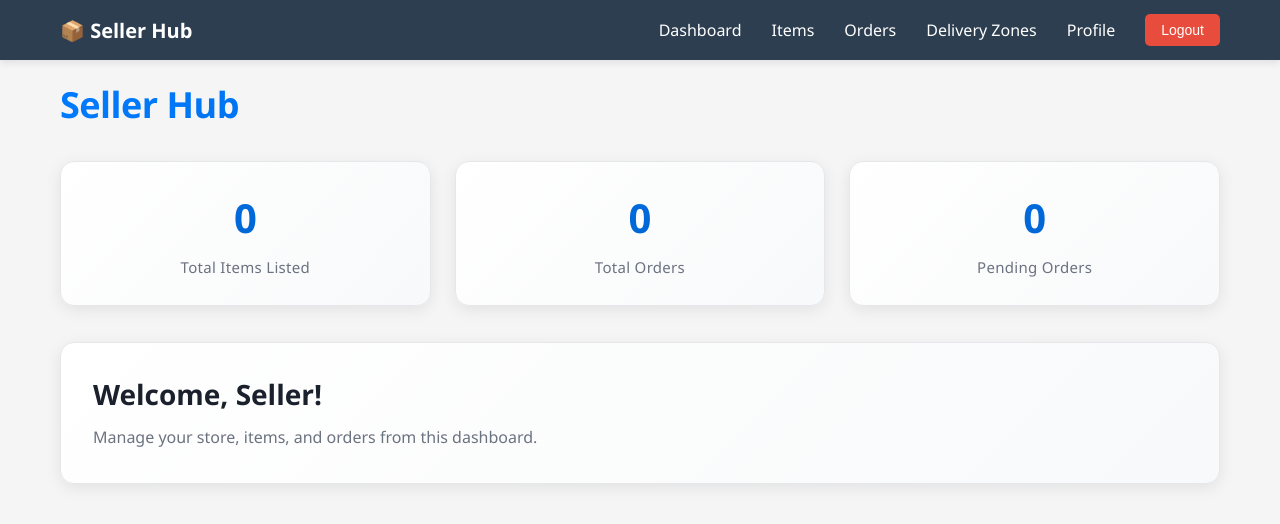
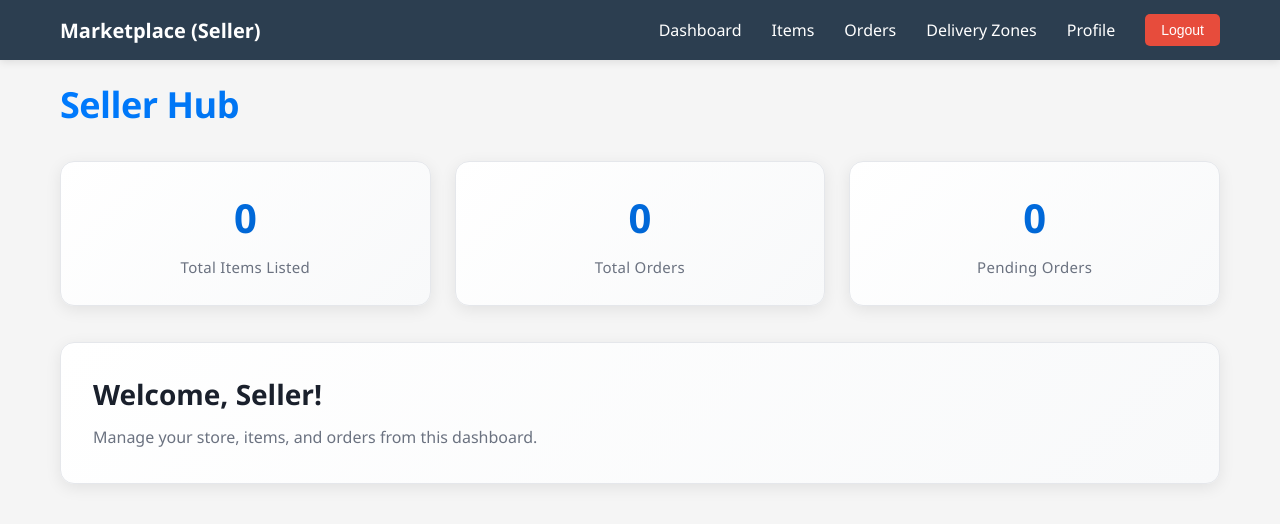
Before and after one commit to HabebaSallam/ip_team13_onlinemarket_project, a React (Create React App) app in the folder seller-app/: page / in a window 1280 px wide. Shown: the top 524 px of the page. Built offline with nearby package versions, Linux system fonts and the light colour scheme; no server answers; sample sign-in values are in the browser's storage.

Commit message:
chore(seller): navbar label -> 'Marketplace (Seller)'

```diff
--- a/seller-app/src/components/Navbar.js
+++ b/seller-app/src/components/Navbar.js
@@ -14,7 +14,7 @@ function Navbar({ onLogout }) {
   return (
     <nav className="navbar">
       <div className="navbar-container">
-        <Link to="/" className="navbar-logo">📦 Seller Hub</Link>
+        <Link to="/" className="navbar-logo">Marketplace (Seller)</Link>
 
         <ul className="navbar-menu">
           <li><Link to="/">Dashboard</Link></li>
```
